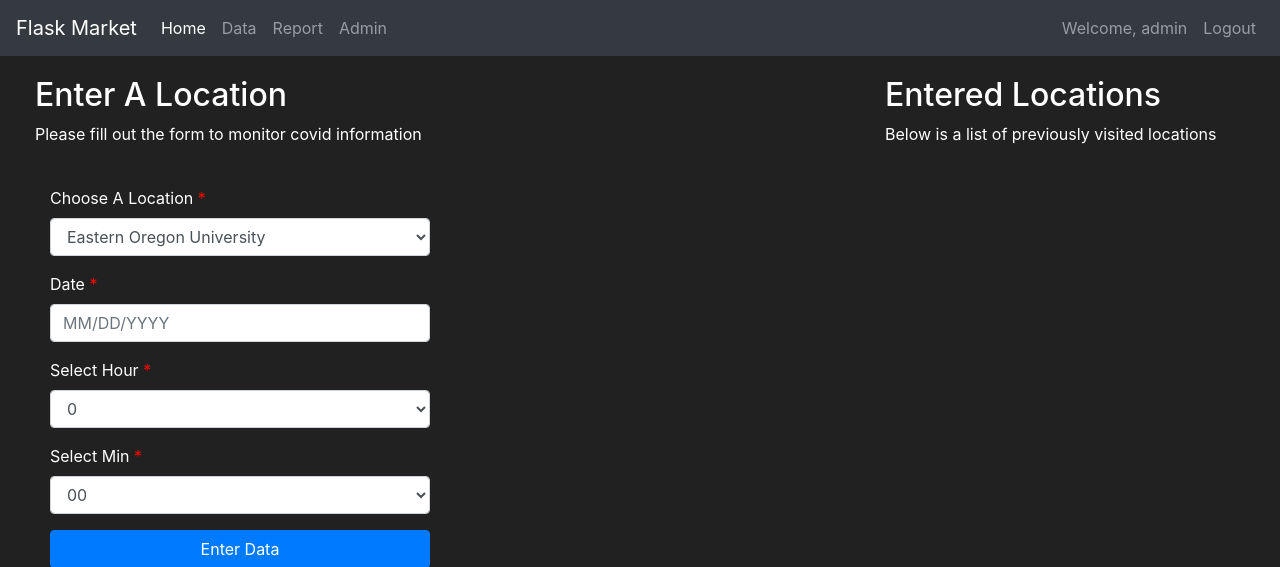
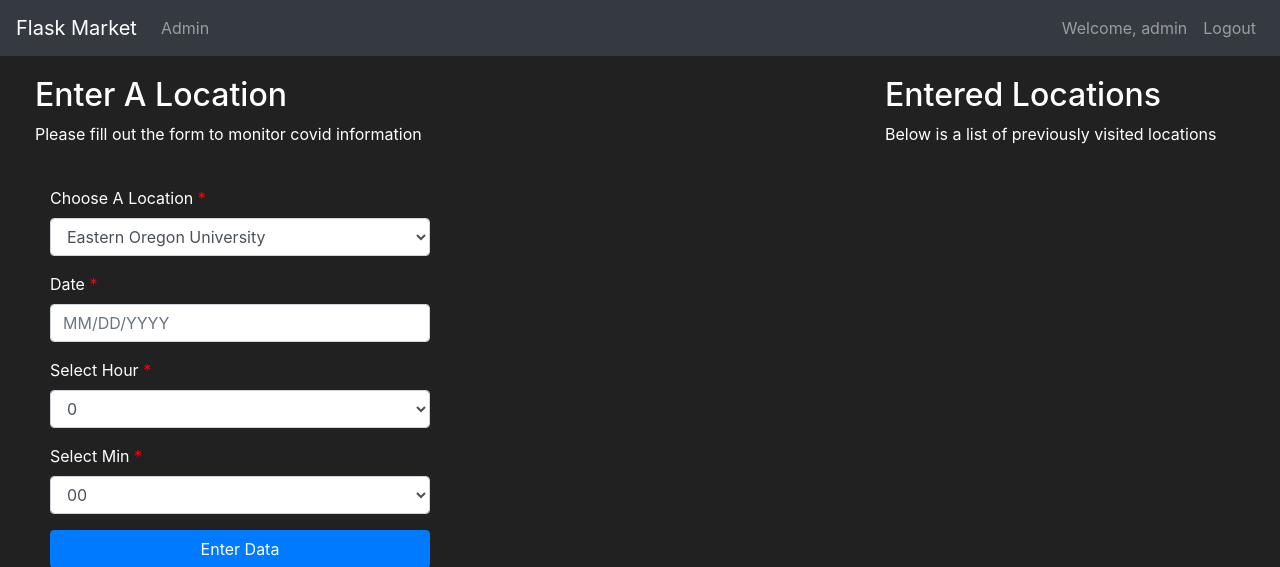
Before and after one commit to pitzer-e/FlaskTracker, a Flask app: page /data in a window 1280 px wide. Shown: the top 567 px of the page. Run offline with Flask 2, Linux system fonts and the light colour scheme; a user stored in the database is signed in; data comes from the database, SQL or seed files in the repository; both versions use the stored data as it was after the commit; some libraries are stand-ins or nearby versions.

Commit message:
2021-06-06, Login routing/page discretion

```diff
--- a/tracker/routes.py
+++ b/tracker/routes.py
@@ -121,7 +121,11 @@ def login_page():
             login_user(attempted_user)
             flash(f'Login success: You are logged in as: {attempted_user.username}', category='success')
 
-            return redirect(url_for('home_page'))
+            if attempted_user.username == 'admin':
+                return redirect(url_for('admin_page'))
+
+            else:
+                return redirect(url_for('home_page'))
 
         else:
 
--- a/tracker/templates/base.html
+++ b/tracker/templates/base.html
@@ -16,9 +16,13 @@
 		<button class="navbar-toggler" type="button" data-toggle="collapse" data-target="#navbarNav"> <span class="navbar-toggler-icon"></span> </button>
 		<div class="collapse navbar-collapse" id="navbarNav">
 			<ul class="navbar-nav mr-auto">
-				<li class="nav-item active"> <a class="nav-link" href="{{ url_for('home_page') }}">Home <span class="sr-only">(current)</span></a> </li>
-				<li class="nav-item"> <a class="nav-link" href="{{ url_for('data_page') }}">Data</a> </li>
-				<li class="nav-item"> <a class="nav-link" href="{{ url_for('report_page') }}">Report</a> </li>
+
+                {% if current_user.username != 'admin' %}
+ 				    <li class="nav-item active"> <a class="nav-link" href="{{ url_for('home_page') }}">Home <span class="sr-only">(current)</span></a> </li>
+				    <li class="nav-item"> <a class="nav-link" href="{{ url_for('data_page') }}">Data</a> </li>
+				    <li class="nav-item"> <a class="nav-link" href="{{ url_for('report_page') }}">Report</a> </li>
+                {% endif %}
+
 
                 <!-- simple hide of admin page behind if...how to authenticate?? -->
                 {% if current_user.username == 'admin' %}
```
Also changed, not shown: tracker/tracker.db.
